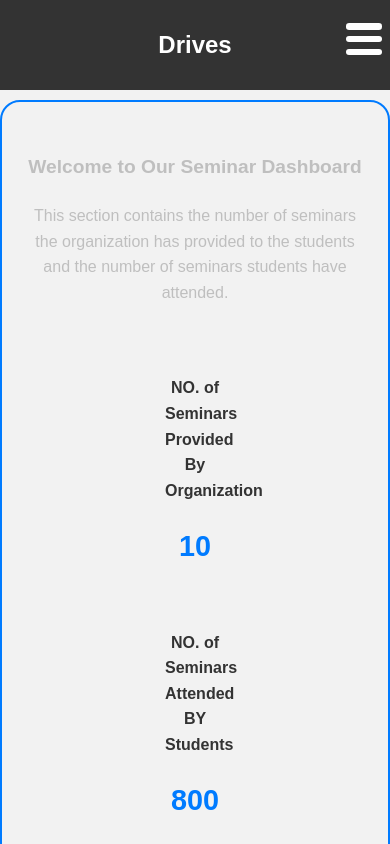
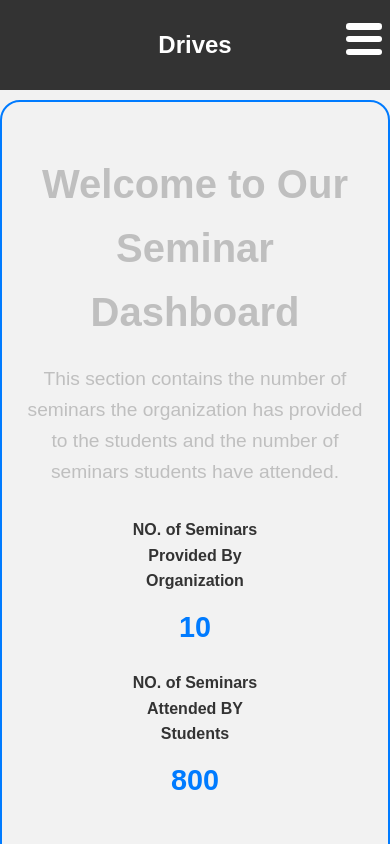
Before and after one commit to YashPimpalkar/GETFLY-ASSIGNMENT, a React (Create React App) app: page /getfly-assignment/Dashboard in a window 390 px wide. Shown: the top 844 px of the page. Built offline with nearby package versions, Linux system fonts and the light colour scheme; no server answers.

Commit message:
setup gh-pages

```diff
--- a/src/components/hero/HeroSection.jsx
+++ b/src/components/hero/HeroSection.jsx
@@ -6,7 +6,7 @@ import './herosection.css'; // Import the CSS file
     const providedSeminars = 10;
     const attendedSeminars = 800;
   return (
-    <div className="hero-container">
+    <div className="hero hero-container">
       <h1>Welcome to Our Seminar Dashboard</h1>
       <p>This section contains the number of seminars the organization has provided to the students and the number of seminars students have attended.</p>
       <div className="seminar-stats">
--- a/src/components/hero/herosection.css
+++ b/src/components/hero/herosection.css
@@ -20,18 +20,15 @@
 }
 
 .seminar-stats {
+  display: flex;
+  margin: 10px 20px;
+  flex-direction: row;
 
-  display: flex;
-  justify-content: space-around;
-  margin-top: 40px
+
 }
 
 .seminar-stat {
-  padding: 10px;
-  width: 100%; /* Fluid width for each stat */
-  max-width: 100px; /* Maximum width for each stat */
-  margin-bottom: 20px; /* Added margin between stats */
-/* Include padding and border in width calculation */
+ width: 50%;
 }
 
 .seminar-stat h2 {
@@ -45,47 +42,15 @@
   color: #007bff;
 }
 
-@media screen and (min-width: 700px) and (max-width:1400px) {
 
+@media screen and (max-width:700px) {
+  .seminar-stats{
+    flex-direction: column;
+    align-items: center;
+  }
 
-  .seminar-stat {
-    width: calc(50% - 20px) !important;  /* Two stats per row with space between */
-    max-width: none;
-    margin-right: 20px;
+  .seminar-stats h2{
+    font-size: 1em;
+    margin-bottom: 10px;
   }
 }
-
-
-
-
-
-
-
-
-
-
-@media screen  and (max-width:700px) {
-  .seminar-stats {
-
-    display: flex;
-    flex-direction: column;
-    flex-wrap: wrap;
-    align-items: center;
-    margin-top: 40px;
-   max-width: none;
-  }
-
-  .hero-container h1 {
-    font-size: 1.2em;
-    margin-bottom: 20px;
-  }
-  .hero-container h2 {
-    font-size: 1em;
-    margin-bottom: 20px;
-  }
-
-  .hero-container p {
-    font-size: 1em;
-    margin-top: 20px;
-  }
-}
```
